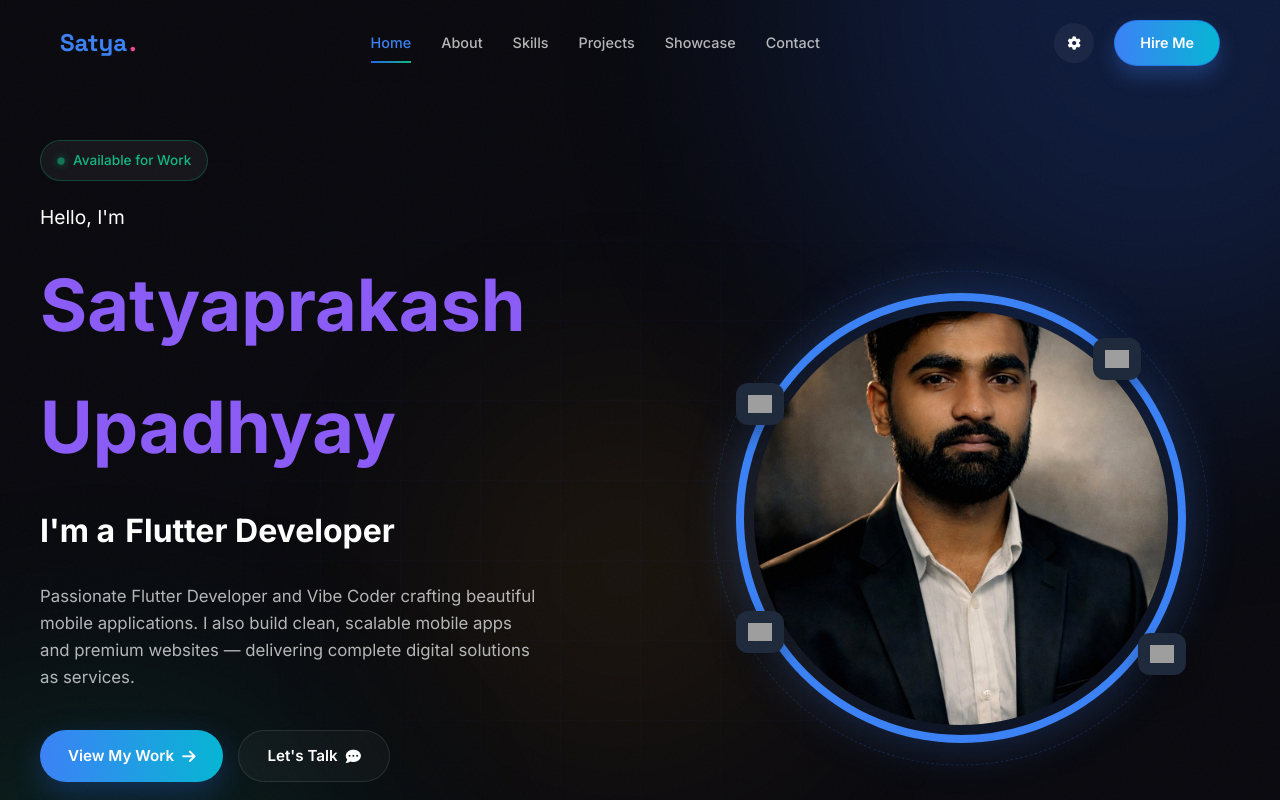
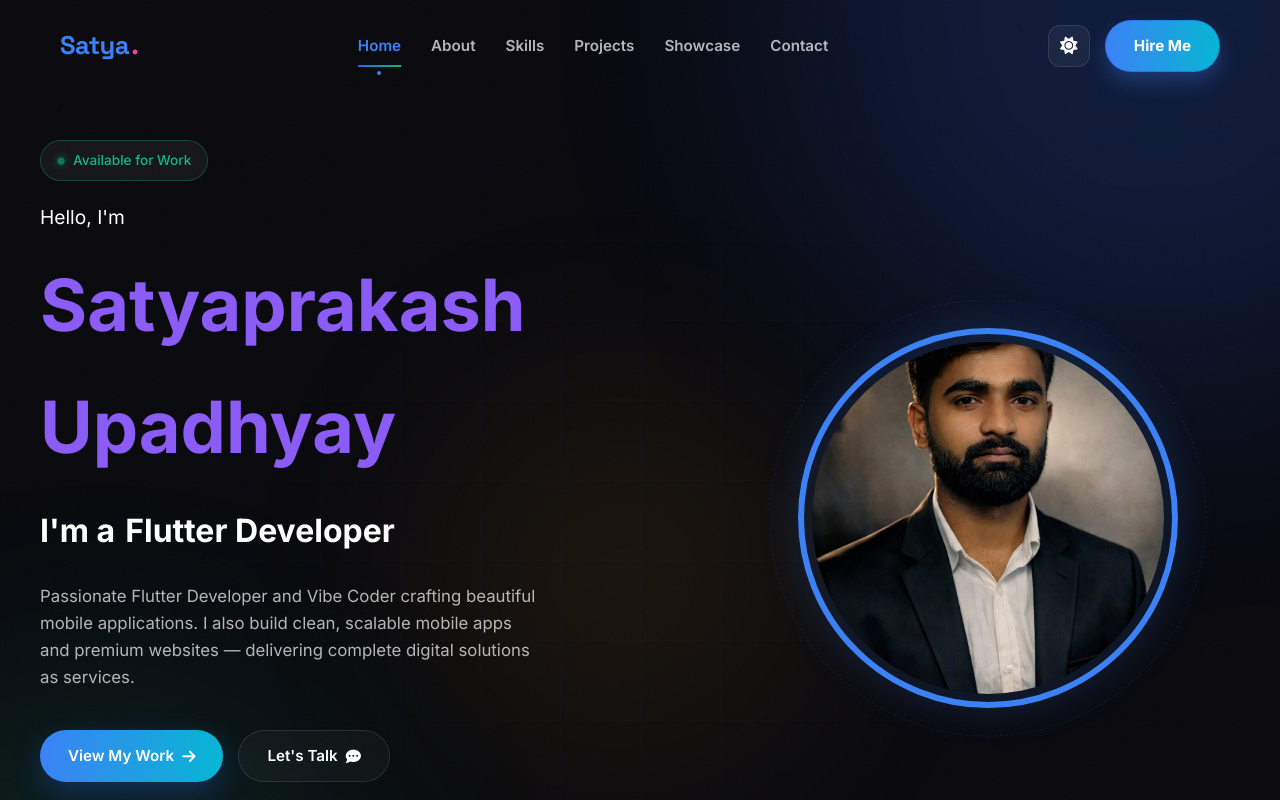
Before and after one commit to Satya93-ux/My_portfolio-main, a React (Vite) app: page / in a window 1280 px wide. Shown: the top 800 px of the page. Built offline with nearby package versions, Linux system fonts and the light colour scheme; grey boxes are pictures that could not be loaded.

Commit message:
feat: implement theme toggle support and refine header and hero component UI styling

```diff
--- a/src/components/Header.jsx
+++ b/src/components/Header.jsx
@@ -13,6 +13,7 @@ const Header = () => {
   const [scrolled,    setScrolled]    = useState(false);
   const [menuActive,  setMenuActive]  = useState(false);
   const [activeLink,  setActiveLink]  = useState('#home');
+  const [theme,       setTheme]       = useState('dark');
 
   /* ── scroll: header style + active nav link ── */
   const handleScroll = useCallback(() => {
@@ -49,6 +50,17 @@ const Header = () => {
     document.body.classList.remove('no-scroll');
   };
 
+  /* ── theme toggle ── */
+  const toggleTheme = () => {
+    const newTheme = theme === 'dark' ? 'light' : 'dark';
+    setTheme(newTheme);
+    if (newTheme === 'light') {
+      document.body.classList.add('light-mode');
+    } else {
+      document.body.classList.remove('light-mode');
+    }
+  };
+
   /* ── escape key closes menu ── */
   useEffect(() => {
     const onKey = (e) => { if (e.key === 'Escape') closeMenu(); };
@@ -58,14 +70,15 @@ const Header = () => {
 
   return (
     <header className={`header${scrolled ? ' scrolled' : ''}`} style={{
-      background: scrolled ? 'rgba(10, 10, 15, 0.9)' : 'transparent',
+      background: scrolled ? (theme === 'dark' ? 'rgba(10, 10, 15, 0.9)' : 'rgba(255, 255, 255, 0.9)') : 'transparent',
       backdropFilter: scrolled ? 'blur(10px)' : 'none',
       borderBottom: scrolled ? '1px solid rgba(255, 255, 255, 0.05)' : 'none',
-      padding: '20px 0'
+      padding: scrolled ? '12px 0' : '20px 0',
+      transition: '0.4s'
     }}>
       <nav className="nav" style={{ maxWidth: '1200px', margin: '0 auto', display: 'flex', justifyContent: 'space-between', alignItems: 'center', padding: '0 20px' }}>
         {/* Logo */}
-        <a href="#" className="nav-logo" onClick={closeMenu} style={{ fontSize: '1.5rem', fontWeight: '800', color: '#3b82f6', textDecoration: 'none' }}>
+        <a href="#" className="nav-logo" onClick={closeMenu} style={{ fontSize: '1.6rem', fontWeight: '800', color: '#3b82f6', textDecoration: 'none', letterSpacing: '-0.5px' }}>
           Satya<span style={{ color: '#ec4899' }}>.</span>
         </a>
 
@@ -80,13 +93,17 @@ const Header = () => {
                   onClick={closeMenu}
                   style={{
                     textDecoration: 'none',
-                    fontSize: '0.9rem',
-                    fontWeight: '500',
-                    color: activeLink === item.href ? '#3b82f6' : 'rgba(255, 255, 255, 0.7)',
-                    transition: '0.3s'
+                    fontSize: '0.95rem',
+                    fontWeight: '600',
+                    color: activeLink === item.href ? '#3b82f6' : (theme === 'dark' ? 'rgba(255, 255, 255, 0.7)' : 'rgba(0, 0, 0, 0.7)'),
+                    transition: '0.3s',
+                    position: 'relative'
                   }}
                 >
                   {item.text}
+                  {activeLink === item.href && (
+                    <span style={{ position: 'absolute', bottom: '-8px', left: '50%', transform: 'translateX(-50%)', width: '4px', height: '4px', background: '#3b82f6', borderRadius: '50%' }}></span>
+                  )}
                 </a>
               </li>
             ))}
@@ -94,19 +111,36 @@ const Header = () => {
         </div>
 
         {/* Actions */}
-        <div className="nav-actions" style={{ display: 'flex', alignItems: 'center', gap: '20px' }}>
-          <button style={{ background: 'rgba(255, 255, 255, 0.05)', border: 'none', width: '40px', height: '40px', borderRadius: '50%', color: '#fff', cursor: 'pointer' }}>
-            <i className="fas fa-cog"></i>
+        <div className="nav-actions" style={{ display: 'flex', alignItems: 'center', gap: '15px' }}>
+          <button
+            onClick={toggleTheme}
+            style={{
+              background: 'rgba(255, 255, 255, 0.05)',
+              border: '1px solid rgba(255, 255, 255, 0.1)',
+              width: '42px',
+              height: '42px',
+              borderRadius: '12px',
+              color: theme === 'dark' ? '#fff' : '#333',
+              cursor: 'pointer',
+              display: 'flex',
+              alignItems: 'center',
+              justifyContent: 'center',
+              transition: '0.3s',
+              fontSize: '1.1rem'
+            }}
+          >
+            <i className={theme === 'dark' ? 'fas fa-sun' : 'fas fa-moon'}></i>
           </button>
           <a href="#contact" className="nav-cta" onClick={closeMenu} style={{
             background: 'linear-gradient(90deg, #3b82f6, #06b6d4)',
-            padding: '10px 25px',
+            padding: '12px 28px',
             borderRadius: '50px',
             color: '#fff',
-            fontWeight: '600',
+            fontWeight: '700',
             textDecoration: 'none',
-            fontSize: '0.9rem',
-            boxShadow: '0 10px 20px rgba(59, 130, 246, 0.3)'
+            fontSize: '0.95rem',
+            boxShadow: '0 10px 20px rgba(59, 130, 246, 0.3)',
+            transition: '0.3s'
           }}>
             Hire Me
           </a>
@@ -115,7 +149,7 @@ const Header = () => {
             id="navToggle"
             aria-label="Toggle Menu"
             onClick={toggleMenu}
-            style={{ display: 'none' }} // Assuming standard desktop view for now, usually handled by media queries in CSS
+            style={{ display: 'none' }}
           >
             <span className="toggle-line"></span>
             <span className="toggle-line"></span>
--- a/src/components/Hero.jsx
+++ b/src/components/Hero.jsx
@@ -145,34 +145,21 @@ const Hero = () => {
           </div>
 
           <div className="hero-right">
-            <div className="hero-image-container" style={{ position: 'relative', width: '450px', height: '450px' }}>
-              {/* Floating Icons */}
-              <div className="floating-icons" style={{ position: 'absolute', width: '100%', height: '100%', zIndex: '5' }}>
-                <div className="floating-icon" style={{ position: 'absolute', top: '20%', left: '0', background: '#1e293b', padding: '12px', borderRadius: '12px', boxShadow: '0 10px 25px rgba(0,0,0,0.3)' }}>
-                  <img src="https://cdn.jsdelivr.net/gh/devicons/devicon/icons/flutter/flutter-original.svg" width="24" alt="flutter" />
-                </div>
-                <div className="floating-icon" style={{ position: 'absolute', top: '10%', right: '10%', background: '#1e293b', padding: '12px', borderRadius: '12px', boxShadow: '0 10px 25px rgba(0,0,0,0.3)' }}>
-                  <img src="https://cdn.jsdelivr.net/gh/devicons/devicon/icons/dart/dart-original.svg" width="24" alt="dart" />
-                </div>
-                <div className="floating-icon" style={{ position: 'absolute', bottom: '20%', left: '0', background: '#1e293b', padding: '12px', borderRadius: '12px', boxShadow: '0 10px 25px rgba(0,0,0,0.3)' }}>
-                  <img src="https://www.vectorlogo.zone/logos/firebase/firebase-icon.svg" width="24" alt="firebase" />
-                </div>
-                <div className="floating-icon" style={{ position: 'absolute', bottom: '15%', right: '0', background: '#1e293b', padding: '12px', borderRadius: '12px', boxShadow: '0 10px 25px rgba(0,0,0,0.3)' }}>
-                  <img src="https://cdn.jsdelivr.net/gh/devicons/devicon/icons/android/android-original.svg" width="24" alt="android" />
-                </div>
-              </div>
-
+            <div className="hero-image-container" style={{ position: 'relative', width: '380px', height: '380px', margin: '0 auto' }}>
               {/* Circular Image Frame */}
               <div className="image-wrapper" style={{
                 width: '100%',
                 height: '100%',
                 borderRadius: '50%',
-                border: '8px solid #3b82f6',
-                padding: '10px',
+                border: '6px solid #3b82f6',
+                padding: '8px',
                 background: 'rgba(59, 130, 246, 0.1)',
-                boxShadow: '0 0 50px rgba(59, 130, 246, 0.3)',
+                boxShadow: '0 0 40px rgba(59, 130, 246, 0.2)',
                 position: 'relative',
-                overflow: 'hidden'
+                overflow: 'hidden',
+                display: 'flex',
+                alignItems: 'center',
+                justifyContent: 'center'
               }}>
                 <img
                   src={myImage}
@@ -182,7 +169,7 @@ const Hero = () => {
                     height: '100%',
                     objectFit: 'cover',
                     borderRadius: '50%',
-                    filter: 'contrast(1.1)'
+                    filter: 'contrast(1.05)'
                   }}
                 />
               </div>
@@ -193,9 +180,9 @@ const Hero = () => {
                 top: '50%',
                 left: '50%',
                 transform: 'translate(-50%, -50%)',
-                width: '110%',
-                height: '110%',
-                border: '1px dashed rgba(59, 130, 246, 0.2)',
+                width: '115%',
+                height: '115%',
+                border: '1px dashed rgba(59, 130, 246, 0.15)',
                 borderRadius: '50%',
                 zIndex: '-1'
               }}></div>
```
